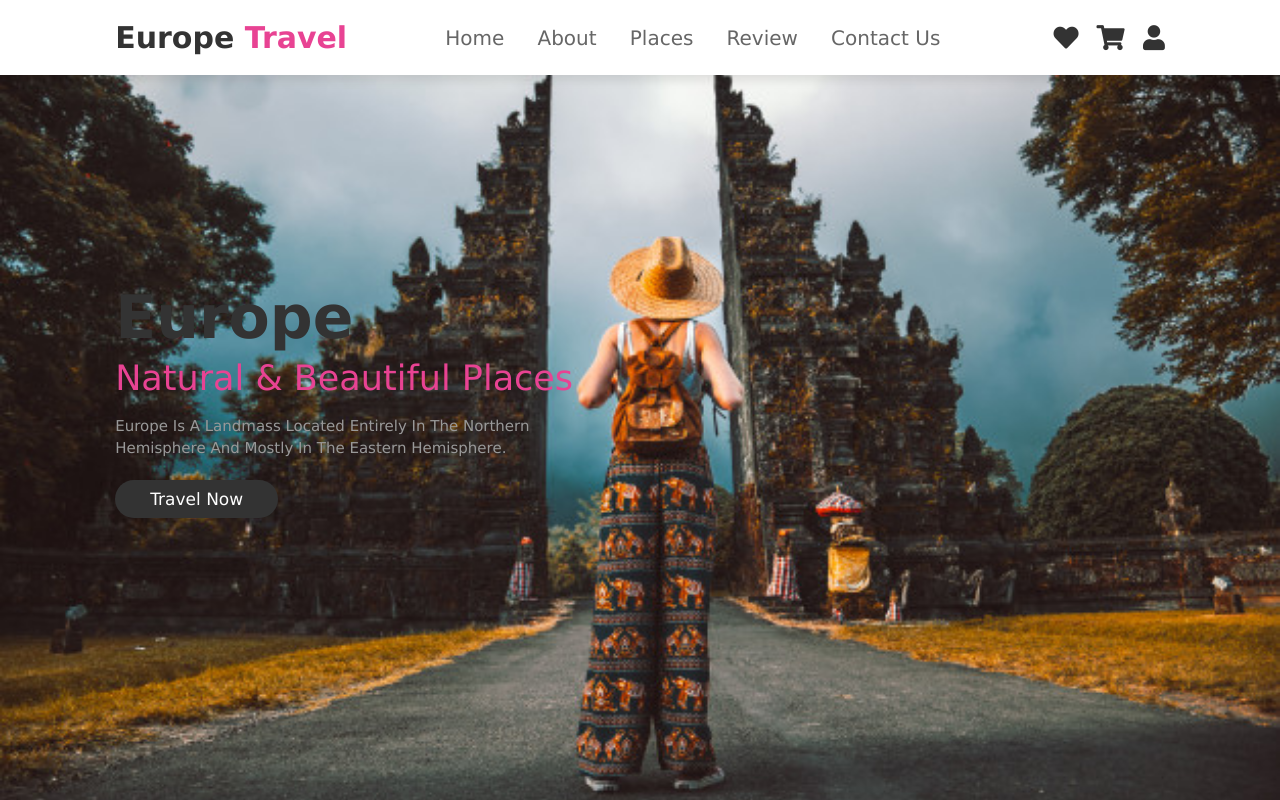
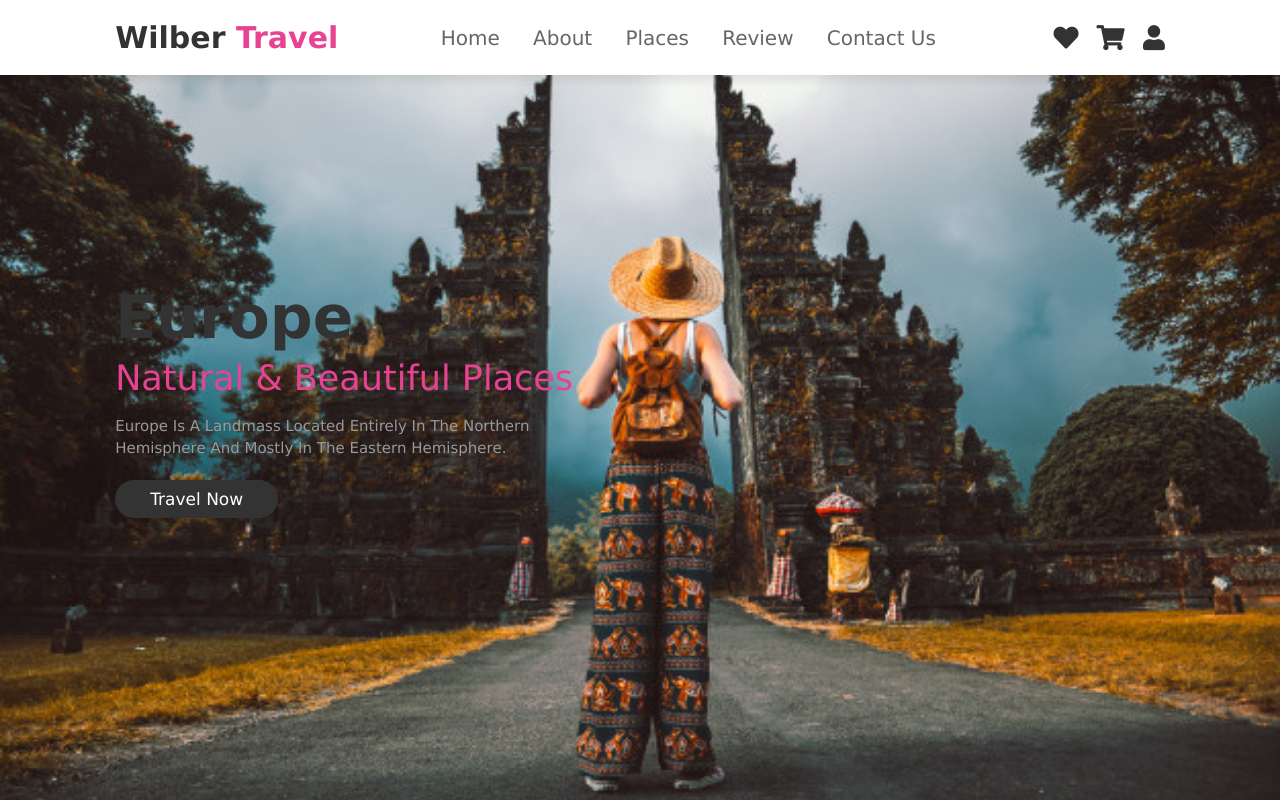
Before and after one commit to valensz/testapp, a plain HTML site: page index.html in a window 1280 px wide. Shown: the top 800 px of the page. Drawn offline with Linux system fonts and the light colour scheme.

Commit message:
Update index.html

```diff
--- a/index.html
+++ b/index.html
@@ -23,7 +23,7 @@
     <label for="toggler" class="fas fa-bars"></label>
 
 
-    <a href="#" class="logo">Europe <span>Travel</span></a>
+    <a href="#" class="logo">Wilber <span>Travel</span></a>
 
     <nav class="navbar">
         <a href="#home">Home</a>
```
